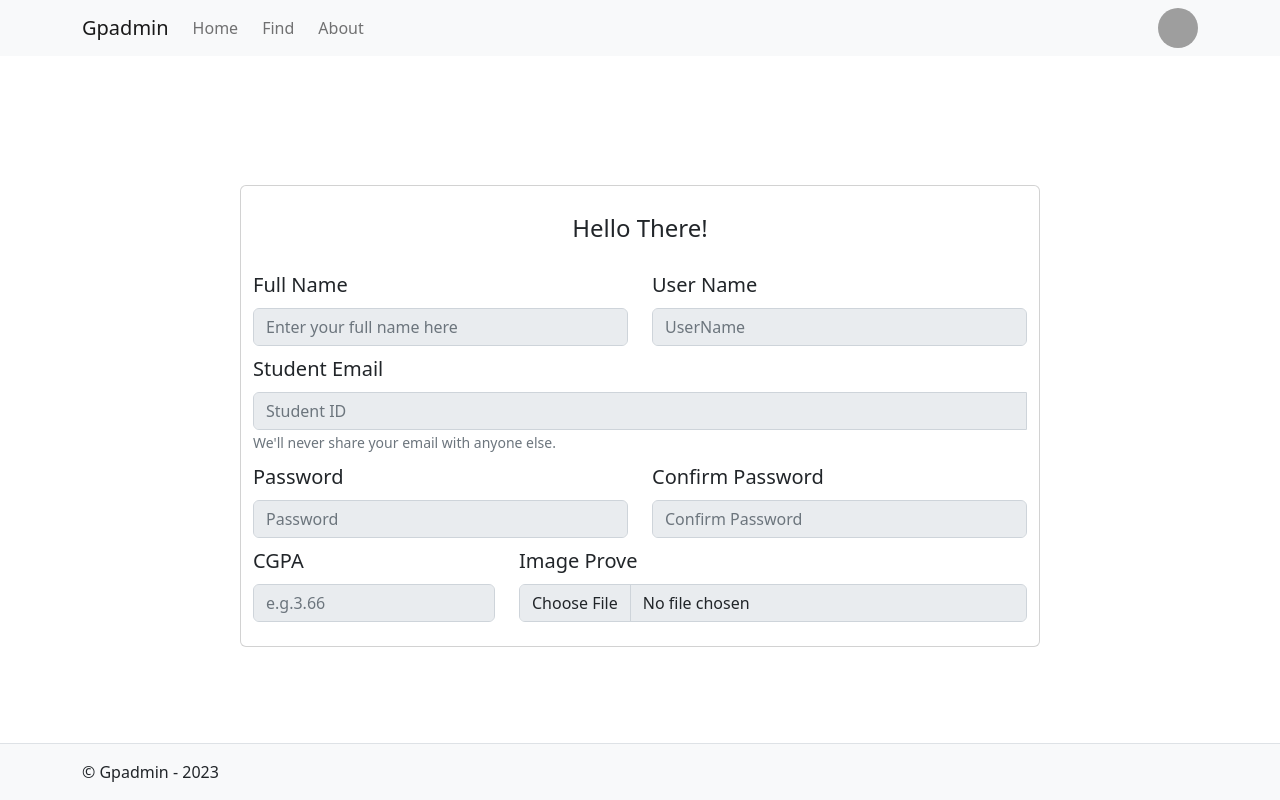
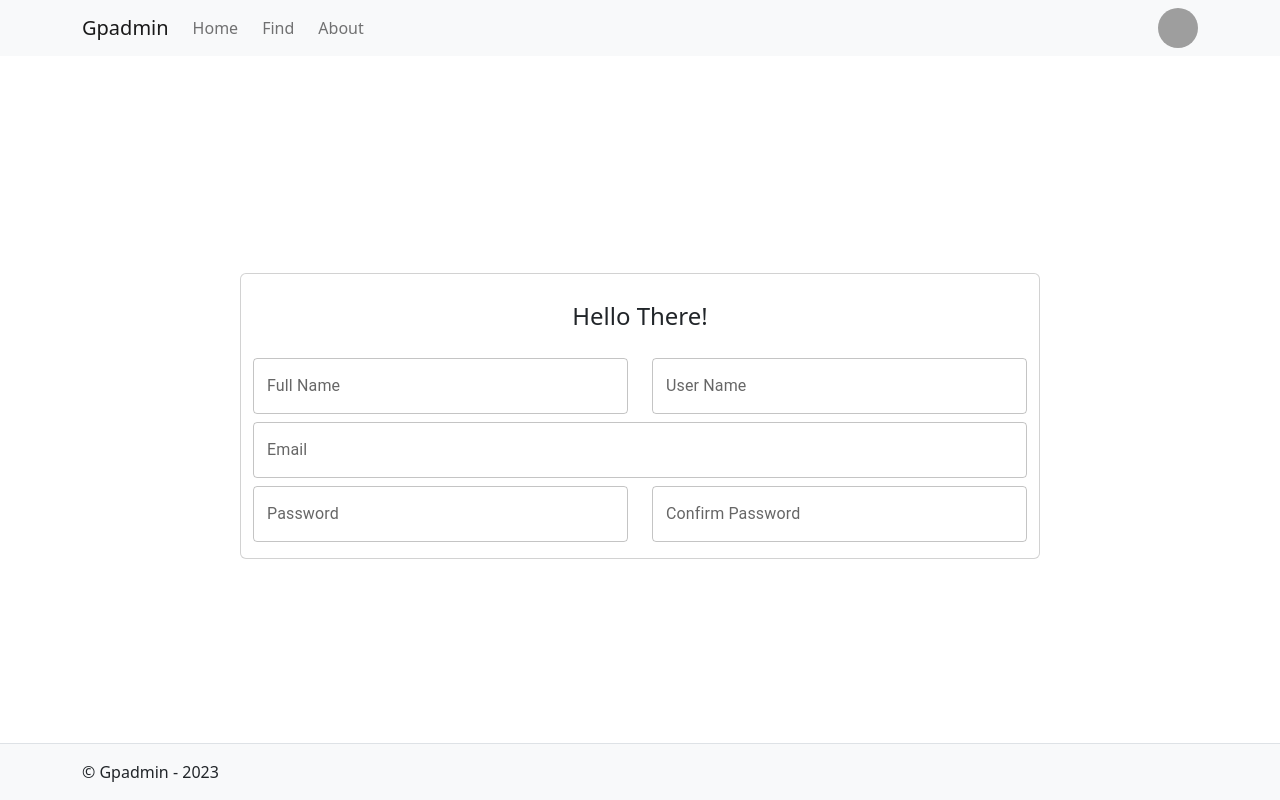
Before and after one commit to kkanho/Gpadmin, a React (Vite) app: page /profile in a window 1280 px wide. Built offline with nearby package versions, Linux system fonts and the light colour scheme; no server answers; the database is empty; sample sign-in values are in the browser's storage; grey boxes are pictures that could not be loaded.

Commit message:
Decoration of navbar, filter the User?, start building the profile page

```diff
--- a/package.json
+++ b/package.json
@@ -9,6 +9,9 @@
     "preview": "vite preview"
   },
   "dependencies": {
+    "@emotion/react": "^11.10.6",
+    "@emotion/styled": "^11.10.6",
+    "@mui/material": "^5.11.11",
     "bootstrap": "^5.2.3",
     "firebase": "^9.17.1",
     "react": "^18.2.0",
--- a/src/pages/Profile.jsx
+++ b/src/pages/Profile.jsx
@@ -1,130 +1,94 @@
-import React, { useState } from 'react'
+import { TextField } from '@mui/material';
+import React, { useState, useContext } from 'react'
 import { Card, Container, Form, Row, Col, InputGroup } from 'react-bootstrap'
+import { AuthContext } from '../context/AuthContext';
+import { doc, getDoc } from "firebase/firestore";
+import { db } from '../data/firebase'
 
 export default function Profile() {
 
     const [error, setError] = useState()
 
-    function handleSubmit(){
+    const { currentUser } = useContext(AuthContext)
+
+    //get current user data by their uid
+    const docRef = doc(db, "users", currentUser.uid);
+    getDoc(docRef)
+        .then((doc) => {
+            console.log(doc.data())
+        })
+    // const docSnap = await getDoc(docRef);
+
+    // if (docSnap.exists()) {
+    // console.log("Document data:", docSnap.data());
+    // } else {
+    // // doc.data() will be undefined in this case
+    // console.log("No such document!");
+    // }
+
+    function handleSubmit() {
 
     }
 
-    function handleInput(){
+    function handleInput() {
 
     }
 
     return (
         <Container className="d-flex flex-column justify-content-center align-items" style={{ height: "90vh" }}>
             <Container className="d-flex justify-content-center">
-            <Card style={{ width: '50rem'}}>
+                <Card style={{ width: '50rem' }}>
                     <Row className="justify-content-center p-4 fs-4">Hello There!</Row>
                     <Container className="ml-4">
                         <Form className="justify-content-center" noValidate onSubmit={handleSubmit}>
                             <Row className="mb-2">
-                            <Form.Group as={Col} md="6" controlId="FullName">
-                                <Form.Label className="fs-5">Full Name</Form.Label>
-                                <Form.Control
-                                    disabled
-                                    required
-                                    type="text"
-                                    placeholder="Enter your full name here"
-                                    onChange={handleInput}
+                                <Col>
+                                    <TextField
+                                        label="Full Name"
+                                        type="search"
+                                        //variant="standard"
+                                        fullWidth
                                     />
-                                <Form.Control.Feedback>Looks cool!</Form.Control.Feedback>
-                            </Form.Group>
-                            <Form.Group as={Col} md="6" controlId="UserName">
-                                <Form.Label className="fs-5">User Name</Form.Label>
-                                <Form.Control
-                                    disabled
-                                    type="text"
-                                    placeholder="UserName"
-                                    required
-                                    onChange={handleInput}
+                                </Col>
+                                <Col>
+                                    <TextField
+                                        label="User Name"
+                                        type="search"
+                                        //variant="standard"
+                                        fullWidth
                                     />
-                                <Form.Control.Feedback>
-                                    Looks cool!
-                                </Form.Control.Feedback>
-                            </Form.Group>
+                                </Col>
                             </Row>
                             <Row className="mb-2">
-                            <Form.Group as={Col} md="12" controlId="StudentID">
-                                <Form.Label className="fs-5">Student Email</Form.Label>
-                                <InputGroup>
-                                    <Form.Control
-                                        disabled
-                                        required
-                                        name="studentID"
-                                        onChange={handleInput}
-                                        type="text"
-                                        placeholder="Student ID"
-                                        aria-describedby="inputGroupPrepend"
+                                <Col>
+                                    <TextField
+                                        label="Email"
+                                        type="search"
+                                        //variant="standard"
+                                        fullWidth
                                     />
-                                    {/* <InputGroup.Text id="inputGroupPrepend">@{schoolMailTemp}</InputGroup.Text> */}
-                                    <Form.Control.Feedback type="invalid">
-                                        Please provide a valid Student Email
-                                    </Form.Control.Feedback>
-                                </InputGroup>
-                                <Form.Text className="text-muted">
-                                    We'll never share your email with anyone else.
-                                </Form.Text>
-                            </Form.Group>
+                                </Col>
                             </Row>
                             <Row className="mb-2">
-                            <Form.Group as={Col} md="6" controlId="Password">
-                                <Form.Label className="fs-5">Password</Form.Label>
-                                <Form.Control
-                                    disabled
-                                    type="password"
-                                    placeholder="Password"
-                                    required
-                                    onChange={handleInput}
-                                    autoComplete="new-password"
+                                <Col>
+                                    <TextField
+                                        label="Password"
+                                        type="search"
+                                        //variant="standard"
+                                        fullWidth
                                     />
-                                <Form.Control.Feedback type="invalid">
-                                    Please provide a valid Password.
-                                </Form.Control.Feedback>
-                            </Form.Group>
-                            <Form.Group as={Col} md="6" controlId="confirmPassword">
-                                <Form.Label className="fs-5">Confirm Password</Form.Label>
-                                <Form.Control
-                                    disabled
-                                    type="password"
-                                    placeholder="Confirm Password"
-                                    required
-                                    onChange={e => setConfirmPassword(e.target.value)}
-                                    autoComplete="new-password"
+                                </Col>
+                                <Col>
+                                    <TextField
+                                        label="Confirm Password"
+                                        type="search"
+                                        //variant="standard"
+                                        fullWidth
                                     />
-                            </Form.Group>
+                                </Col>
                             </Row>
                             <Row className="mb-2">
-                            <Form.Group as={Col} md="4" controlId="CGPA">
-                                <Form.Label className="fs-5">CGPA</Form.Label>
-                                <Form.Control
-                                    disabled
-                                    type="text"
-                                    placeholder="e.g.3.66"
-                                    required
-                                    onChange={handleInput}
-                                />
-                                <Form.Control.Feedback type="invalid">
-                                    Please Enter a CGPA.
-                                </Form.Control.Feedback>
-                            </Form.Group>
-                            <Form.Group as={Col} md="8" className="position-relative mb-3">
-                                <Form.Label className="fs-5">Image Prove</Form.Label>
-                                <Form.Control
-                                    disabled
-                                    id="file"
-                                    type="file"
-                                    required
-                                    name="file"
-                                    accept="image/*"//accept image type file only
-                                    onChange={(e) => {setFile(e.target.files[0]);}}
-                                />
-                                <Form.Control.Feedback type="invalid">
-                                    Please send us a copy of your transcript to confirm your GPA
-                                </Form.Control.Feedback>
-                            </Form.Group>
+
                             </Row>
                         </Form>
                         {error && <Alert variant="danger">Error! {error}</Alert>}
```
Also changed, not shown: src/pages/Find.jsx (+99 -81 lines), 1 other file (tests, documents, lock files or other folders). Lines whose indentation alone changed are shown as unchanged.
